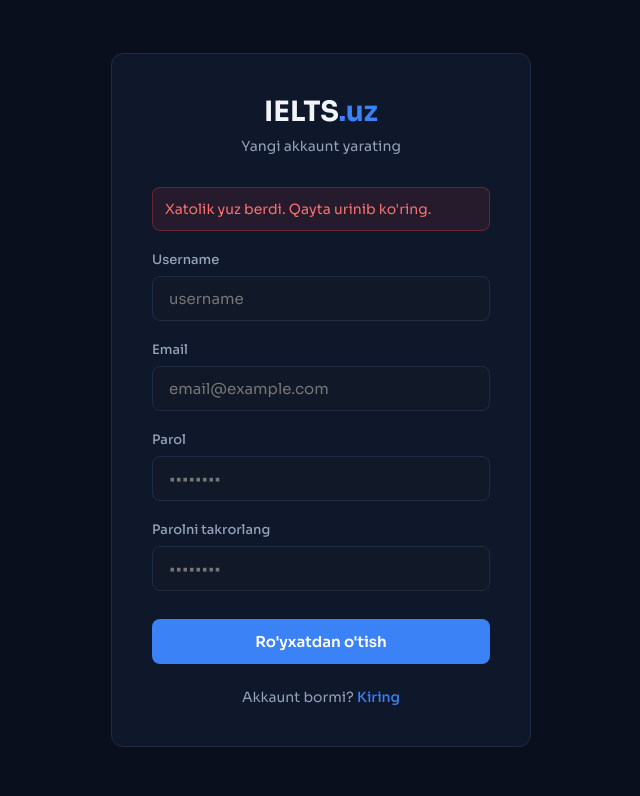
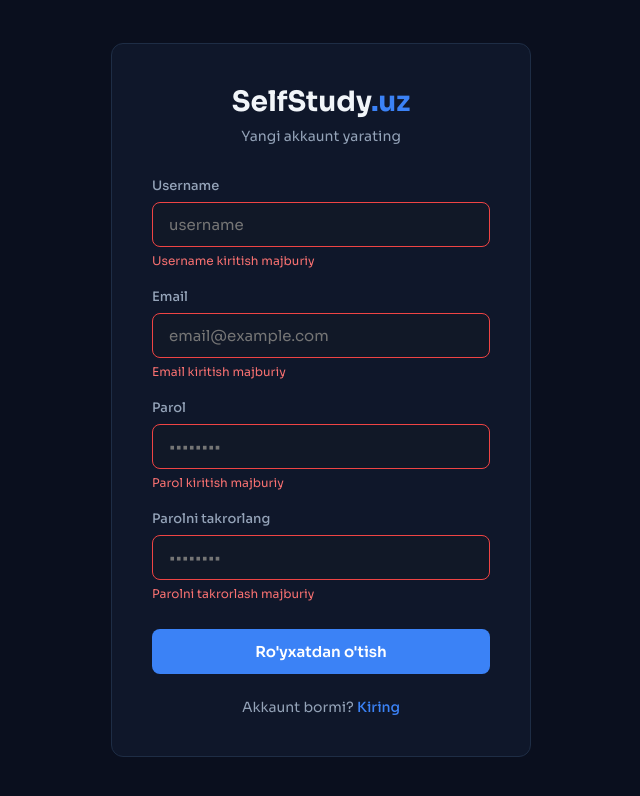
Before and after one commit to baxtiyorovanozima02/ielts-frontend, a React (Create React App) app: page /register in a window 1280 px wide. Both pictures are taken after a click on the button "Ro'yxatdan o'tish". Shown: the top 796 px of the page, without its empty margins (319-959 px from the left). Built offline with nearby package versions, Linux system fonts and the light colour scheme; no server answers.

Commit message:
feat: add form validation to login and register pages

```diff
--- a/src/pages/LoginPage.js
+++ b/src/pages/LoginPage.js
@@ -5,21 +5,46 @@ import { useToast } from '../context/ToastContext';
 function LoginPage() {
     const [username, setUsername] = useState('');
     const [password, setPassword] = useState('');
-    const [error, setError] = useState('');
+    const [errors, setErrors] = useState({});
     const [loading, setLoading] = useState(false);
     const { showToast } = useToast();
+
+    const validate = () => {
+        const newErrors = {};
+        if (!username.trim()) {
+            newErrors.username = "Username kiritish majburiy";
+        }
+        if (!password) {
+            newErrors.password = "Parol kiritish majburiy";
+        } else if (password.length < 6) {
+            newErrors.password = "Parol kamida 6 ta belgi bo'lishi kerak";
+        }
+        return newErrors;
+    };
+
     const handleLogin = async () => {
+        const newErrors = validate();
+        if (Object.keys(newErrors).length > 0) {
+            setErrors(newErrors);
+            return;
+        }
+        setErrors({});
         setLoading(true);
         try {
             const response = await authAPI.login({ username, password });
             localStorage.setItem('access_token', response.data.access);
             localStorage.setItem('refresh_token', response.data.refresh);
+            showToast("Xush kelibsiz!", 'success');
             window.location.href = '/dashboard';
-            showToast("Xush kelibsiz!", 'success');
         } catch (err) {
-            setError("Username yoki parol noto'g'ri");
-            showToast("Username yoki parol noto'g'ri", 'error');
-
+            const status = err.response?.status;
+            if (status === 401) {
+                setErrors({ general: "Username yoki parol noto'g'ri" });
+                showToast("Username yoki parol noto'g'ri", 'error');
+            } else {
+                setErrors({ general: "Server bilan bog'lanishda xatolik" });
+                showToast("Server bilan bog'lanishda xatolik", 'error');
+            }
         } finally {
             setLoading(false);
         }
@@ -33,10 +58,10 @@ function LoginPage() {
         <div style={styles.page}>
             <div style={styles.card}>
 
-                <div style={styles.logo}>IELTS<span style={styles.logoAccent}>.uz</span></div>
+                <div style={styles.logo}>SelfStudy<span style={styles.logoAccent}>.uz</span></div>
                 <p style={styles.subtitle}>Akkauntingizga kiring</p>
 
-                {error && <div style={styles.error}>{error}</div>}
+                {errors.general && <div style={styles.errorBox}>{errors.general}</div>}
 
                 <div style={styles.field}>
                     <label style={styles.label}>Username</label>
@@ -44,10 +69,17 @@ function LoginPage() {
                         type="text"
                         placeholder="username"
                         value={username}
-                        onChange={(e) => setUsername(e.target.value)}
+                        onChange={(e) => {
+                            setUsername(e.target.value);
+                            if (errors.username) setErrors(prev => ({ ...prev, username: '' }));
+                        }}
                         onKeyDown={handleKeyDown}
-                        style={styles.input}
+                        style={{
+                            ...styles.input,
+                            borderColor: errors.username ? '#ef4444' : undefined,
+                        }}
                     />
+                    {errors.username && <div style={styles.fieldError}>{errors.username}</div>}
                 </div>
 
                 <div style={styles.field}>
@@ -56,10 +88,17 @@ function LoginPage() {
                         type="password"
                         placeholder="••••••••"
                         value={password}
-                        onChange={(e) => setPassword(e.target.value)}
+                        onChange={(e) => {
+                            setPassword(e.target.value);
+                            if (errors.password) setErrors(prev => ({ ...prev, password: '' }));
+                        }}
                         onKeyDown={handleKeyDown}
-                        style={styles.input}
+                        style={{
+                            ...styles.input,
+                            borderColor: errors.password ? '#ef4444' : undefined,
+                        }}
                     />
+                    {errors.password && <div style={styles.fieldError}>{errors.password}</div>}
                 </div>
 
                 <button
@@ -111,7 +150,7 @@ const styles = {
         textAlign: 'center',
         marginBottom: '32px',
     },
-    error: {
+    errorBox: {
         backgroundColor: 'rgba(239,68,68,0.1)',
         border: '1px solid rgba(239,68,68,0.3)',
         color: '#f87171',
@@ -141,6 +180,12 @@ const styles = {
         outline: 'none',
         fontFamily: 'Sora, sans-serif',
         transition: 'border-color 0.2s',
+        boxSizing: 'border-box',
+    },
+    fieldError: {
+        color: '#f87171',
+        fontSize: '12px',
+        marginTop: '6px',
     },
     button: {
         width: '100%',
--- a/src/pages/RegisterPage.js
+++ b/src/pages/RegisterPage.js
@@ -1,5 +1,6 @@
 import { useState } from 'react';
 import { authAPI } from '../services/api';
+import { useToast } from '../context/ToastContext';
 
 function RegisterPage() {
     const [formData, setFormData] = useState({
@@ -8,26 +9,71 @@ function RegisterPage() {
         password: '',
         re_password: '',
     });
-    const [error, setError] = useState('');
+    const [errors, setErrors] = useState({});
     const [success, setSuccess] = useState('');
     const [loading, setLoading] = useState(false);
+    const { showToast } = useToast();
 
     const handleChange = (e) => {
         setFormData({ ...formData, [e.target.name]: e.target.value });
+        if (errors[e.target.name]) {
+            setErrors(prev => ({ ...prev, [e.target.name]: '' }));
+        }
+    };
+
+    const validate = () => {
+        const newErrors = {};
+
+        if (!formData.username.trim()) {
+            newErrors.username = "Username kiritish majburiy";
+        } else if (formData.username.length < 3) {
+            newErrors.username = "Username kamida 3 ta belgi bo'lishi kerak";
+        }
+
+        if (!formData.email.trim()) {
+            newErrors.email = "Email kiritish majburiy";
+        } else if (!/^[^\s@]+@[^\s@]+\.[^\s@]+$/.test(formData.email)) {
+            newErrors.email = "Email formati noto'g'ri";
+        }
+
+        if (!formData.password) {
+            newErrors.password = "Parol kiritish majburiy";
+        } else if (formData.password.length < 8) {
+            newErrors.password = "Parol kamida 8 ta belgi bo'lishi kerak";
+        }
+
+        if (!formData.re_password) {
+            newErrors.re_password = "Parolni takrorlash majburiy";
+        } else if (formData.password !== formData.re_password) {
+            newErrors.re_password = "Parollar mos kelmadi";
+        }
+
+        return newErrors;
     };
 
     const handleRegister = async () => {
-        if (formData.password !== formData.re_password) {
-            setError('Parollar mos kelmadi');
+        const newErrors = validate();
+        if (Object.keys(newErrors).length > 0) {
+            setErrors(newErrors);
             return;
         }
+        setErrors({});
         setLoading(true);
         try {
             await authAPI.register(formData);
-            setSuccess("Ro'yxatdan o'tdingiz! Endi kiring.");
+            setSuccess("Ro'yxatdan o'tdingiz! Kirish sahifasiga yo'naltirilmoqdasiz...");
+            showToast("Ro'yxatdan o'tdingiz!", 'success');
             setTimeout(() => window.location.href = '/login', 2000);
         } catch (err) {
-            setError("Xatolik yuz berdi. Qayta urinib ko'ring.");
+            const data = err.response?.data;
+            if (data?.username) {
+                setErrors(prev => ({ ...prev, username: "Bu username band" }));
+            } else if (data?.email) {
+                setErrors(prev => ({ ...prev, email: "Bu email allaqachon ro'yxatdan o'tgan" }));
+            } else {
+                setErrors({ general: "Xatolik yuz berdi. Qayta urinib ko'ring." });
+            }
+            showToast("Ro'yxatdan o'tishda xatolik", 'error');
         } finally {
             setLoading(false);
         }
@@ -37,11 +83,11 @@ function RegisterPage() {
         <div style={styles.page}>
             <div style={styles.card}>
 
-                <div style={styles.logo}>IELTS<span style={styles.logoAccent}>.uz</span></div>
+                <div style={styles.logo}>SelfStudy<span style={styles.logoAccent}>.uz</span></div>
                 <p style={styles.subtitle}>Yangi akkaunt yarating</p>
 
-                {error && <div style={styles.error}>{error}</div>}
-                {success && <div style={styles.success}>{success}</div>}
+                {errors.general && <div style={styles.errorBox}>{errors.general}</div>}
+                {success && <div style={styles.successBox}>{success}</div>}
 
                 <div style={styles.field}>
                     <label style={styles.label}>Username</label>
@@ -51,8 +97,12 @@ function RegisterPage() {
                         placeholder="username"
                         value={formData.username}
                         onChange={handleChange}
-                        style={styles.input}
+                        style={{
+                            ...styles.input,
+                            borderColor: errors.username ? '#ef4444' : undefined,
+                        }}
                     />
+                    {errors.username && <div style={styles.fieldError}>{errors.username}</div>}
                 </div>
 
                 <div style={styles.field}>
@@ -63,8 +113,12 @@ function RegisterPage() {
                         placeholder="email@example.com"
                         value={formData.email}
                         onChange={handleChange}
-                        style={styles.input}
+                        style={{
+                            ...styles.input,
+                            borderColor: errors.email ? '#ef4444' : undefined,
+                        }}
                     />
+                    {errors.email && <div style={styles.fieldError}>{errors.email}</div>}
                 </div>
 
                 <div style={styles.field}>
@@ -75,8 +129,12 @@ function RegisterPage() {
                         placeholder="••••••••"
                         value={formData.password}
                         onChange={handleChange}
-                        style={styles.input}
+                        style={{
+                            ...styles.input,
+                            borderColor: errors.password ? '#ef4444' : undefined,
+                        }}
                     />
+                    {errors.password && <div style={styles.fieldError}>{errors.password}</div>}
                 </div>
 
                 <div style={styles.field}>
@@ -87,8 +145,12 @@ function RegisterPage() {
                         placeholder="••••••••"
                         value={formData.re_password}
                         onChange={handleChange}
-                        style={styles.input}
+                        style={{
+                            ...styles.input,
+                            borderColor: errors.re_password ? '#ef4444' : undefined,
+                        }}
                     />
+                    {errors.re_password && <div style={styles.fieldError}>{errors.re_password}</div>}
                 </div>
 
                 <button
@@ -140,7 +202,7 @@ const styles = {
         textAlign: 'center',
         marginBottom: '32px',
     },
-    error: {
+    errorBox: {
         backgroundColor: 'rgba(239,68,68,0.1)',
         border: '1px solid rgba(239,68,68,0.3)',
         color: '#f87171',
@@ -149,7 +211,7 @@ const styles = {
         fontSize: '14px',
         marginBottom: '20px',
     },
-    success: {
+    successBox: {
         backgroundColor: 'rgba(16,185,129,0.1)',
         border: '1px solid rgba(16,185,129,0.3)',
         color: '#34d399',
@@ -178,6 +240,13 @@ const styles = {
         fontSize: '15px',
         outline: 'none',
         fontFamily: 'Sora, sans-serif',
+        transition: 'border-color 0.2s',
+        boxSizing: 'border-box',
+    },
+    fieldError: {
+        color: '#f87171',
+        fontSize: '12px',
+        marginTop: '6px',
     },
     button: {
         width: '100%',
@@ -191,6 +260,7 @@ const styles = {
         cursor: 'pointer',
         fontFamily: 'Sora, sans-serif',
         marginTop: '8px',
+        transition: 'opacity 0.2s',
     },
     footer: {
         textAlign: 'center',
```
